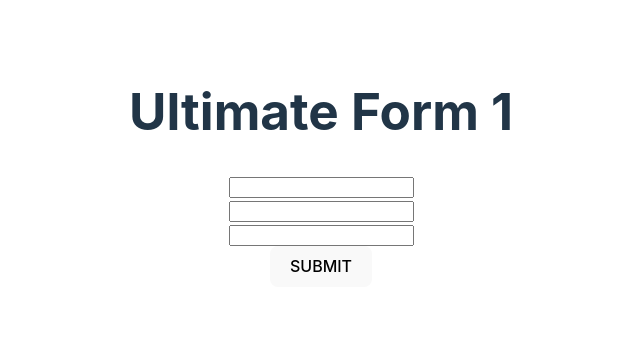
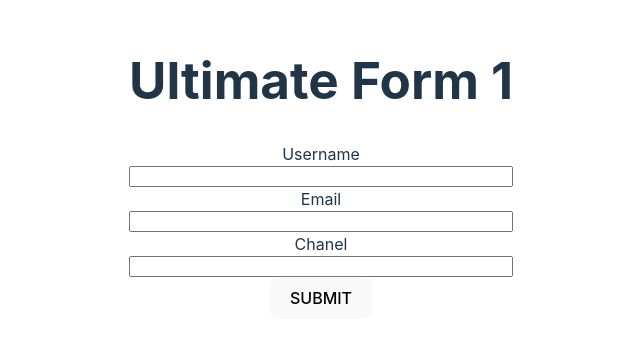
Before and after one commit to Harvester83/react-hook-form, a React (Vite) app: page / in a window 1280 px wide. Shown: the part 232-574 px from the top of the page, without its empty margins (319-959 px from the left). Built offline with nearby package versions, Linux system fonts and the light colour scheme.

Commit message:
Add Error message

```diff
--- a/src/MyForm.jsx
+++ b/src/MyForm.jsx
@@ -1,37 +1,71 @@
 import { useForm } from "react-hook-form";
 import { DevTool } from "@hookform/devtools";
-
 
 let renderCount = 0;
 
 const MyForm = () => {
   renderCount++;
 
-  const { register, control, handleSubmit } = useForm();
+  const {
+    register,
+    control,
+    handleSubmit,
+    formState: { errors },
+  } = useForm();
   // const { name, ref, onChange, onBlur } = register("username");
 
   const onSubmit = (data) => {
     console.log(data);
-  }
+  };
 
   return (
     <>
       <h1>Ultimate Form {renderCount / 2}</h1>
-      <form onSubmit={handleSubmit(onSubmit)}>
-        <div>
-          <input id="username" type="text" {...register("username")} />
+      <form onSubmit={handleSubmit(onSubmit)} noValidate>
+        <div style={{ display: "flex", flexDirection: "column" }}>
+          <label htmlFor="username">Username</label>
+          <input
+            id="username"
+            type="text"
+            {...register("username", {
+              required: { value: true, message: "Username field is required" },
+            })}
+          />
+          <span style={{ color: "#f00", fontWeight: "bold" }}>
+            {errors.username?.message}
+          </span>
         </div>
 
-        <div>
-          <input id="email" type="email" {...register("email")} />
+        <div style={{ display: "flex", flexDirection: "column" }}>
+          <label htmlFor="email">Email</label>
+          <input
+            id="email"
+            type="email"
+            {...register("email", {
+              required: { value: true, message: "Email field is required" },
+            })}
+          />
+          <span style={{ color: "#f00", fontWeight: "bold" }}>
+            {errors.email?.message}
+          </span>
         </div>
 
-        <div>
-          <input id="chanel" type="text" {...register("chanel")} />
+        <div style={{ display: "flex", flexDirection: "column" }}>
+          <label htmlFor="chanel">Chanel</label>
+          <input
+            id="chanel"
+            type="text"
+            {...register("chanel", {
+              required: { value: true, message: "Chanel field is required" },
+            })}
+          />
+          <span style={{ color: "#f00", fontWeight: "bold" }}>
+            {errors.chanel?.message}
+          </span>
         </div>
         <button type="submit">SUBMIT</button>
       </form>
-      <DevTool control={control}/>
+      <DevTool control={control} />
     </>
   );
 };
```
